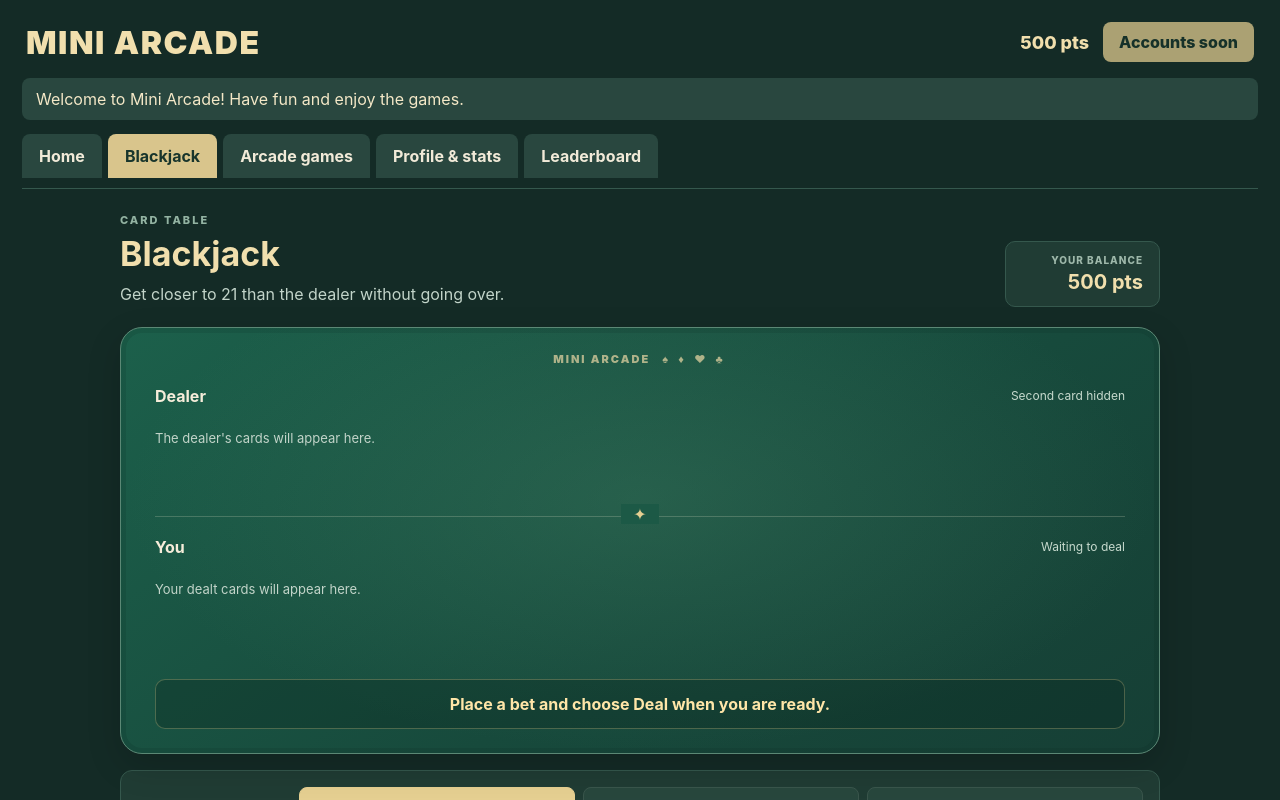
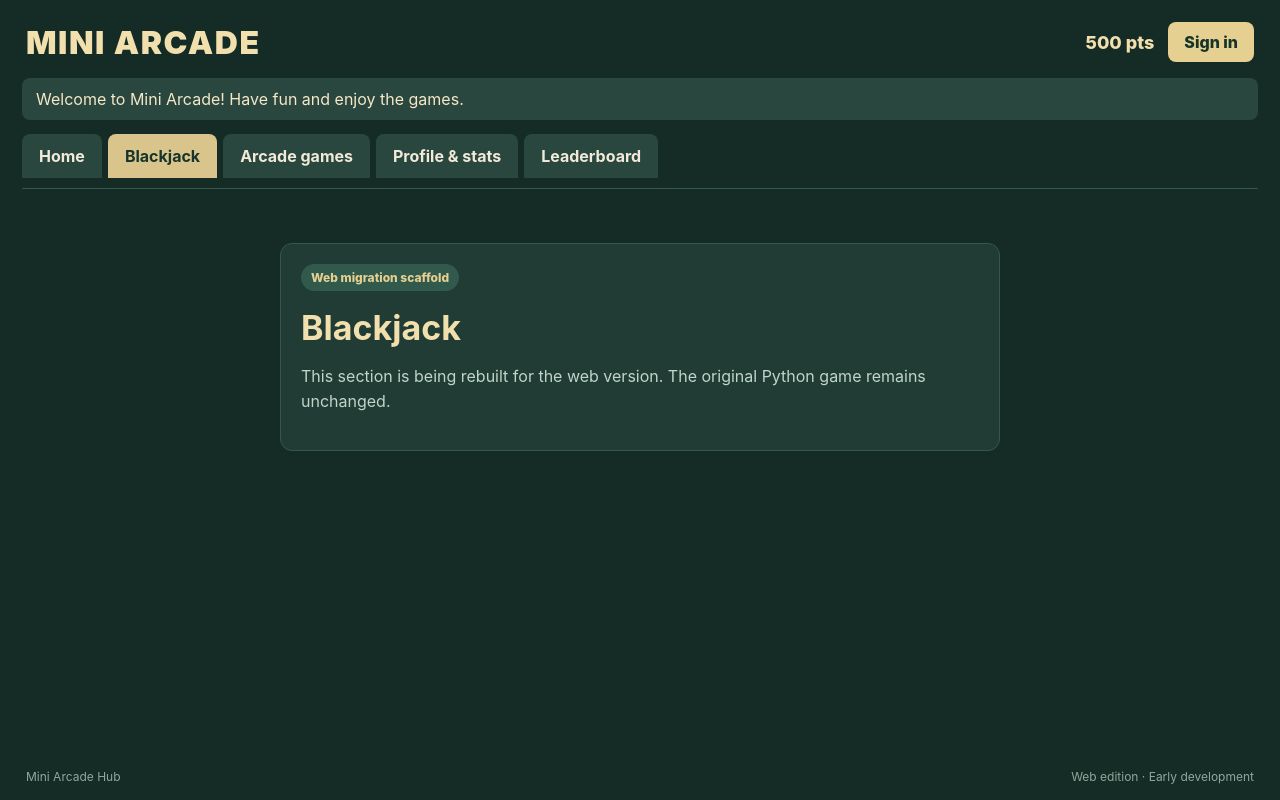
Before and after one commit to mynameiskarl-TVE/KarlsGameHub, a React (Vite) app in the folder web-version/: page / in a window 1280 px wide. Both pictures are taken after a click on the button "Blackjack". Shown: the top 800 px of the page. Built offline with nearby package versions, Linux system fonts and the light colour scheme.

Commit message:
Restore the web starter screen

```diff
--- a/web-version/src/main.jsx
+++ b/web-version/src/main.jsx
@@ -1,116 +1,55 @@
 import React from "react";
 import { createRoot } from "react-dom/client";
-import BlackjackGame from "./components/BlackjackGame.jsx";
 import "./style.css";
 
 const tabs = ["Home", "Blackjack", "Arcade games", "Profile & stats", "Leaderboard"];
 
 function App() {
   const [active, setActive] = React.useState("Home");
-  const [balance, setBalance] = React.useState(500);
-
   return (
     <main className="app-shell">
       <header className="topbar">
-        <button className="brand brand-button" onClick={() => setActive("Home")} aria-label="Go to home">
-          MINI ARCADE
-        </button>
+        <div className="brand">MINI ARCADE</div>
         <div className="account-area">
-          <span className="balance">{new Intl.NumberFormat("en-US").format(balance)} pts</span>
-          <button
-            className="small-button"
-            type="button"
-            disabled
-            title="Account sign-in will be added in a later migration step."
-          >
-            Accounts soon
-          </button>
+          <span className="balance">500 pts</span>
+          <button className="small-button">Sign in</button>
         </div>
       </header>
-
-      <div className="announcement">
-        Welcome to Mini Arcade! Have fun and enjoy the games.
-      </div>
-
+      <div className="announcement">Welcome to Mini Arcade! Have fun and enjoy the games.</div>
       <nav className="tabs" aria-label="Main navigation">
         {tabs.map((tab) => (
-          <button
-            key={tab}
-            type="button"
-            className={active === tab ? "tab active" : "tab"}
-            onClick={() => setActive(tab)}
-            aria-current={active === tab ? "page" : undefined}
-          >
+          <button key={tab} className={active === tab ? "tab active" : "tab"} onClick={() => setActive(tab)}>
             {tab}
           </button>
         ))}
       </nav>
-
       <section className="content">
-        {active === "Home" && (
+        {active === "Home" ? (
           <>
             <h1>Welcome to Mini Arcade</h1>
             <p className="muted">Your games, stats and rewards — all in one place.</p>
             <div className="cards">
-              <article className="card">
-                <h2>YOUR BALANCE</h2>
-                <p>Your current arcade balance is {new Intl.NumberFormat("en-US").format(balance)} points.</p>
-                <span className="pill">Fictional points</span>
-              </article>
-              <article className="card">
-                <h2>ARCADE PROGRESS</h2>
-                <p>Blackjack is the first playable web game. More games and profile features are being migrated.</p>
-                <span className="pill">Web edition</span>
-              </article>
+              <article className="card"><h2>DAILY LOGIN</h2><p>Collect your daily reward and keep your streak going.</p><span className="pill">Daily reward</span></article>
+              <article className="card"><h2>YOUR ARCADE</h2><p>Your personal balance, game wins and progress.</p><span className="pill">Player profile</span></article>
             </div>
             <h2 className="section-heading">Jump back in</h2>
             <div className="game-grid">
-              <button className="game-card" onClick={() => setActive("Blackjack")}>
-                <span className="game-icon">♠</span>
-                <strong>Blackjack</strong>
-                <small>Play cards</small>
-              </button>
-              <button className="game-card" onClick={() => setActive("Arcade games")}>
-                <span className="game-icon">🎮</span>
-                <strong>Arcade games</strong>
-                <small>More games to explore</small>
-              </button>
-              <button className="game-card" onClick={() => setActive("Leaderboard")}>
-                <span className="game-icon">🏆</span>
-                <strong>Leaderboard</strong>
-                <small>See the standings</small>
-              </button>
+              <button className="game-card" onClick={() => setActive("Blackjack")}><span className="game-icon">♠</span><strong>Blackjack</strong><small>Play cards</small></button>
+              <button className="game-card" onClick={() => setActive("Arcade games")}><span className="game-icon">🎮</span><strong>Arcade games</strong><small>More games to explore</small></button>
+              <button className="game-card" onClick={() => setActive("Leaderboard")}><span className="game-icon">🏆</span><strong>Leaderboard</strong><small>See the standings</small></button>
             </div>
           </>
-        )}
-
-        {/* Keep Blackjack mounted while another tab is open, so a live hand is not lost. */}
-        <div hidden={active !== "Blackjack"}>
-          <BlackjackGame balance={balance} onBalanceChange={setBalance} />
-        </div>
-
-        {active !== "Home" && active !== "Blackjack" && (
+        ) : (
           <div className="placeholder card">
-            <span className="pill">Web migration in progress</span>
+            <span className="pill">Web migration scaffold</span>
             <h1>{active}</h1>
-            <p>
-              This section has not been migrated yet. The original Python game remains
-              unchanged while the web edition is rebuilt feature by feature.
-            </p>
+            <p>This section is being rebuilt for the web version. The original Python game remains unchanged.</p>
           </div>
         )}
       </section>
-
-      <footer>
-        <span>Mini Arcade Hub</span>
-        <span>Web edition · Early development</span>
-      </footer>
+      <footer><span>Mini Arcade Hub</span><span>Web edition · Early development</span></footer>
     </main>
   );
 }
 
-createRoot(document.getElementById("root")).render(
-  <React.StrictMode>
-    <App />
-  </React.StrictMode>
-);
+createRoot(document.getElementById("root")).render(<React.StrictMode><App /></React.StrictMode>);
```
